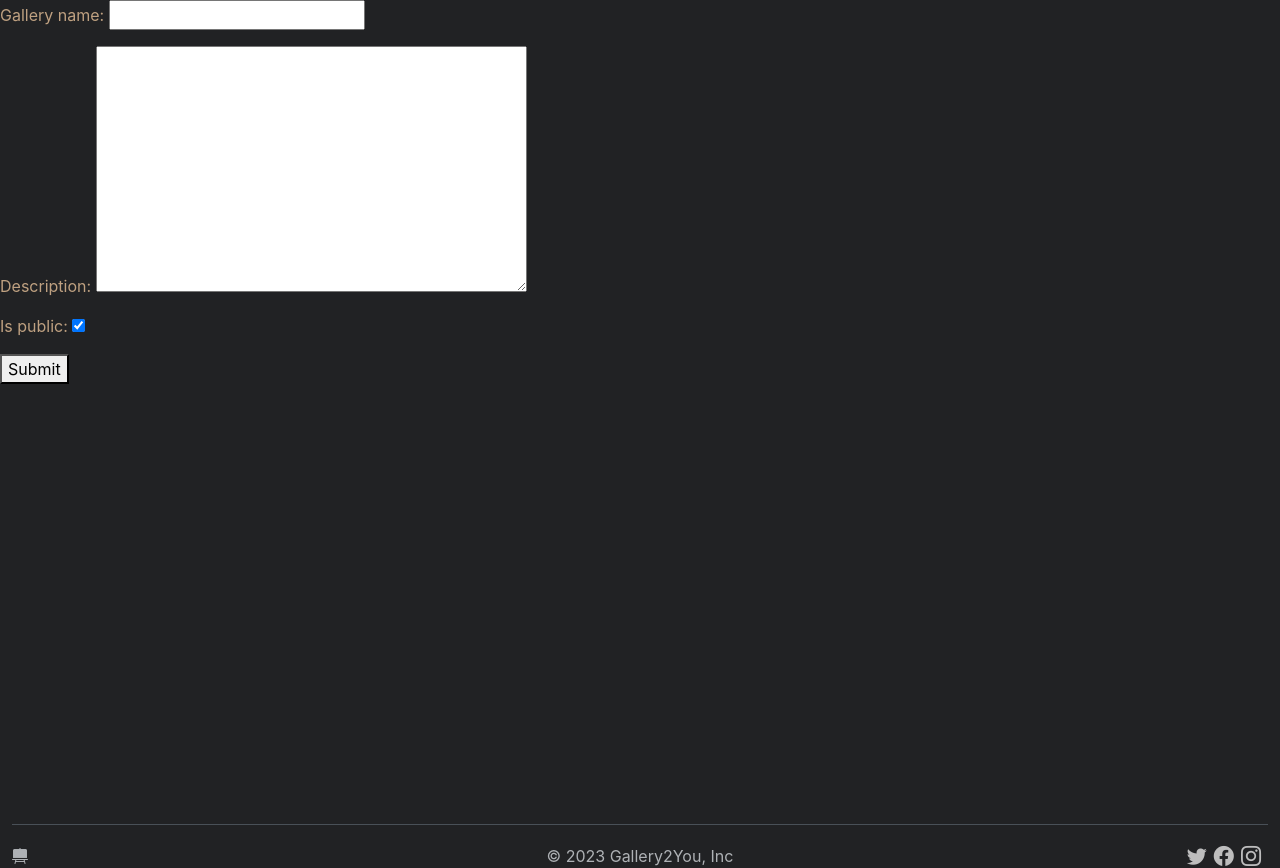
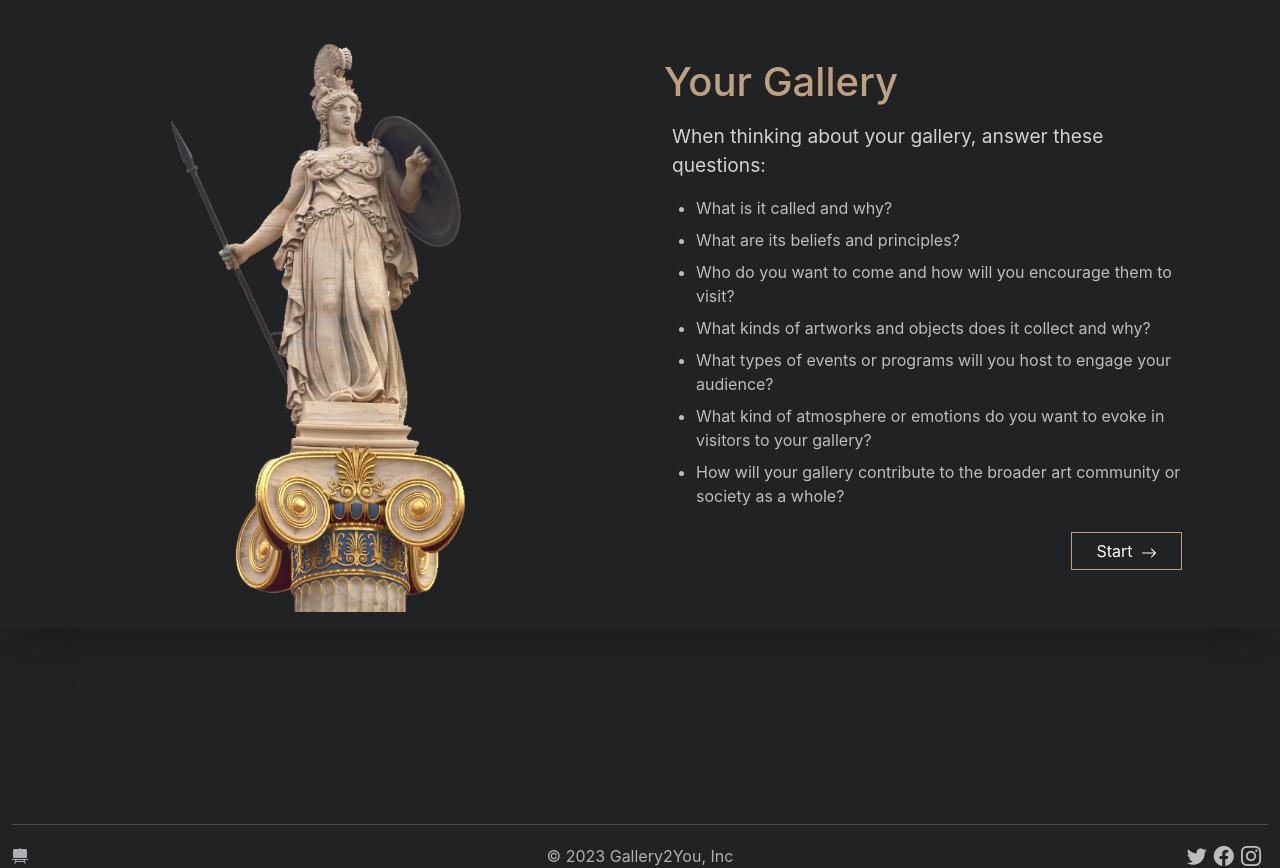
Before and after one commit to Miralhas/art-gallery, a Django app: page /create-gallery in a window 1280 px wide. Shown: the part 56-924 px from the top of the page. Run offline with Django 5.2, Linux system fonts and the light colour scheme; a user stored in the database is signed in; some libraries are stand-ins or nearby versions.

Commit message:
Create Gallery style

```diff
--- /dev/null
+++ b/gallery/static/gallery/script.js
@@ -0,0 +1,12 @@
+document.addEventListener("DOMContentLoaded", () => {
+    document.querySelector("#start-btn").addEventListener("click", () => {
+        const infoSection = document.querySelector(".information-section");
+        const formSection = document.querySelector(".form-section");
+        infoSection.classList.add("fade-out");
+        infoSection.addEventListener('animationend', () => {
+            infoSection.style.display = 'none';
+            formSection.classList.remove("d-none");
+            formSection.classList.add("fade-in");
+        });
+    })
+})
--- a/gallery/static/gallery/style.css
+++ b/gallery/static/gallery/style.css
@@ -1,3 +1,33 @@
+@keyframes fadeOutAndCollapse {
+    0% {
+        opacity: 1;
+    }
+    50% {
+        opacity: 0;
+        height: 100%;
+        padding: initial;
+    }
+    100% {
+        opacity: 0;
+        height: 0;
+        padding: 0;
+    }
+}
+
+@keyframes fadeIn {
+    0% {opacity: 0;}
+    100% {opacity: 1;}
+  }
+
+.fade-in {
+    animation: fadeIn 0.5s;
+}
+
+.fade-out {
+    animation: fadeOutAndCollapse 1s forwards;
+}
+
+
 .h1-quote {
     font-size: 30px;
 }
@@ -12,3 +42,23 @@
     opacity: 0.7;
     font-size: 1.175rem;
 }
+
+.create-gallery-img {
+    height: 596px;
+}
+
+.create-gallery-paragraph {
+    font-size: 1.2em;
+    color: #fff;
+    opacity: 0.8;
+}
+
+.create-gallery-ul {
+    color: #fff;
+    opacity: 0.7;
+}
+
+.start-btn-icon {
+    position: relative;
+    top: 2px;
+}
--- a/gallery/templates/gallery/create_gallery.html
+++ b/gallery/templates/gallery/create_gallery.html
@@ -1,5 +1,6 @@
 {% extends 'base.html' %}
 {% load static %}
+{% load widget_tweaks %}
 
 {% block title %} Create your own Gallery {% endblock title %}
 
@@ -8,9 +9,60 @@
 {% endblock style %}
 
 {% block content %}
-    <form action="{% url 'gallery:create_gallery' %}" method="post">
-        {% csrf_token %}
-        {{form.as_p}}
-        <button type="submit">Submit</button>
-    </form>
+    <section class="information-section shadow-lg">
+        <div class="container p-3">
+            <div class="row">
+                <div class="col-12 col-lg-6 d-flex justify-content-center mb-4 mb-lg-0">
+                    <img src="{% static 'gallery/images/athena.png' %}" class="create-gallery-img img-fluid">
+                </div>
+                <div class="col-12 col-lg-6 mb-4 mb-lg-0 p-4 d-flex flex-column justify-content-center">
+                    <h1 class="text-center text-lg-start mb-3">Your Gallery</h1>
+                    <p class="create-gallery-paragraph ps-2">When thinking about your gallery, answer these questions:</p>
+                    <ul class="create-gallery-ul">
+                        <li class="mb-2">What is it called and why?</li>
+                        <li class="mb-2">What are its beliefs and principles?</li>
+                        <li class="mb-2">Who do you want to come and how will you encourage them to visit?</li>
+                        <li class="mb-2">What kinds of artworks and objects does it collect and why?</li>
+                        <li class="mb-2">What types of events or programs will you host to engage your audience?</li>
+                        <li class="mb-2">What kind of atmosphere or emotions do you want to evoke in visitors to your gallery?</li>
+                        <li class="mb-2">How will your gallery contribute to the broader art community or society as a whole?</li>
+                    </ul>
+                    <div class="d-flex justify-content-end">
+                        <a id="start-btn" class="btn outline-btn px-4">Start <i class="bi bi-arrow-right start-btn-icon ms-1"></i></a>
+                    </div>
+                </div>
+            </div>
+        </div>
+    </section>
+
+    <section id="formSection" class="form-section shadow-lg d-none">
+        <div class="container p-3" data-bs-theme="dark">
+            <div class="row justify-content-center pt-3 mt-3">
+                <div class="col-12 col-lg-6 p-3">
+                    <h1 class="text-center">Create your Gallery</h1>
+                    <form action="" method="post">
+                        {% csrf_token %}
+                        <div class="mb-3">
+                            <label for="{{form.gallery_name.id_for_label}}" class="form-label">Gallery Name</label>
+                            {% render_field form.gallery_name class+="form-control" %}
+                        </div>
+                        <div class="mb-3">
+                            <label for="{{form.description.id_for_label}}" class="form-label">Gallery Description</label>
+                            {% render_field form.description class+="form-control" rows=5 %}
+                        </div>
+                        <div class="mb-3 form-check">
+                            {% render_field form.is_public class+="form-check-input" %}
+                            <label for="{{form.is_public.id_for_label}}" class="form-check-label">Public</label>
+                        </div>
+
+                        <button class="btn outline-btn">Create</button>
+                    </form>
+                </div>
+            </div>
+        </div>
+    </section>
 {% endblock content %}
+
+{% block script %}
+    <script src="{% static 'gallery/script.js' %}"></script>
+{% endblock script %}
--- a/templates/base.html
+++ b/templates/base.html
@@ -91,10 +91,11 @@
 			  </ul>
 			</footer>
 		  </div>
-		<script
-			src="https://cdn.jsdelivr.net/npm/bootstrap@5.3.2/dist/js/bootstrap.bundle.min.js"
+		<script src="https://cdn.jsdelivr.net/npm/bootstrap@5.3.2/dist/js/bootstrap.bundle.min.js"
 			integrity="sha384-C6RzsynM9kWDrMNeT87bh95OGNyZPhcTNXj1NW7RuBCsyN/o0jlpcV8Qyq46cDfL"
-			crossorigin="anonymous"
-		></script>
+			crossorigin="anonymous"></script>
+
+		{% block script %}
+		{% endblock script %}
 	</body>
 </html>
```
Also changed, not shown: db.sqlite3, gallery/static/gallery/images/athena.png (added), 1 other file.
